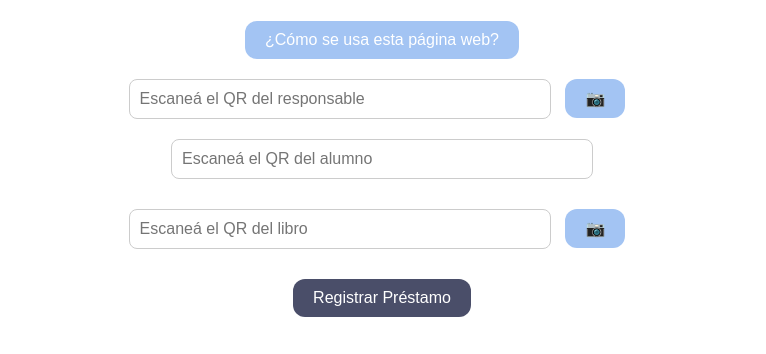
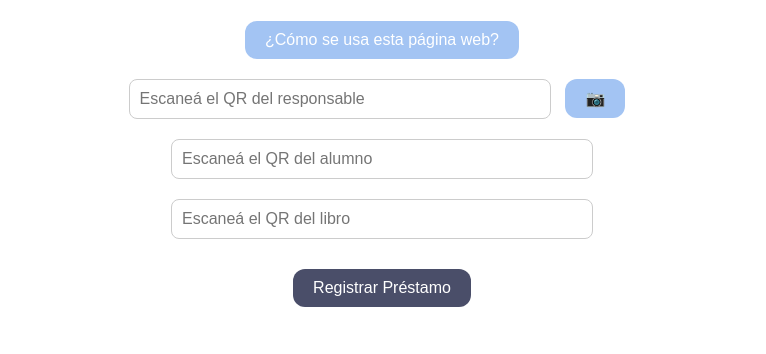
Before and after one commit to marianarecio/Biblioteca-San-Pablo-Primaria, a plain HTML site: page index.html in a window 1280 px wide. Shown: the part 403-757 px from the top of the page, without its empty margins (258-1024 px from the left). Drawn offline with Linux system fonts and the light colour scheme; no server answers.

Commit message:
Update index.html

```diff
--- a/index.html
+++ b/index.html
@@ -111,6 +111,7 @@
       border: 1px solid #ccc;
       border-radius: 8px;
       font-size: 16px;
+      cursor: pointer; /* Para indicar que se puede clicar */
     }
     #resultadosBusqueda {
       margin: 30px auto;
@@ -223,10 +224,7 @@
    <input id="alumnoInput" placeholder="Escane&aacute; el QR del alumno" readonly type="text" onclick="startScanner('alumnoInput')"/>
   </div>
   <div>
-   <input id="libroInput" placeholder="Escane&aacute; el QR del libro" readonly="" type="text"/>
-   <button id="btnLibroScan" onclick="startScanner('libroInput')">
-    📷
-   </button>
+   <input id="libroInput" placeholder="Escane&aacute; el QR del libro" readonly type="text" onclick="startScanner('libroInput')"/>
   </div>
   <button id="registrarBtn" onclick="registrarPrestamo()" style="background-color:#4a4e69;">
     Registrar Pr&eacute;stamo
```
